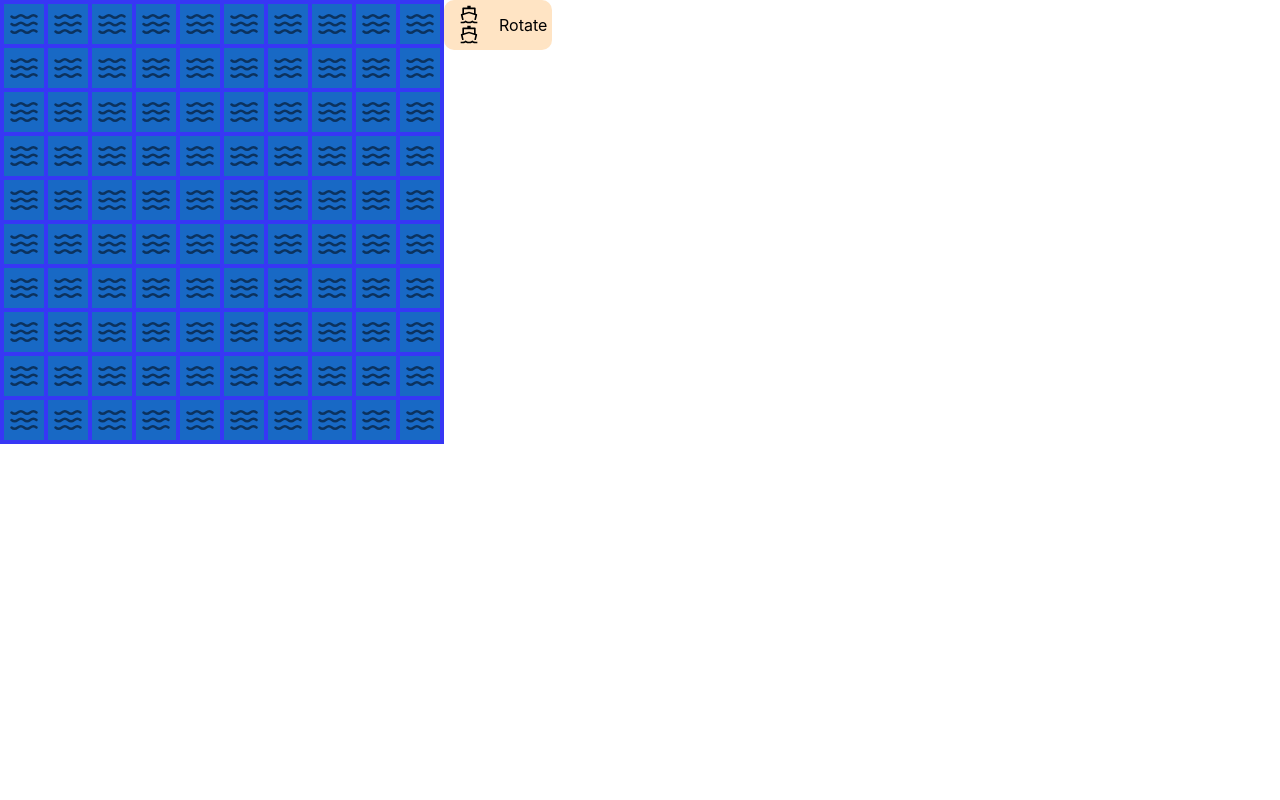
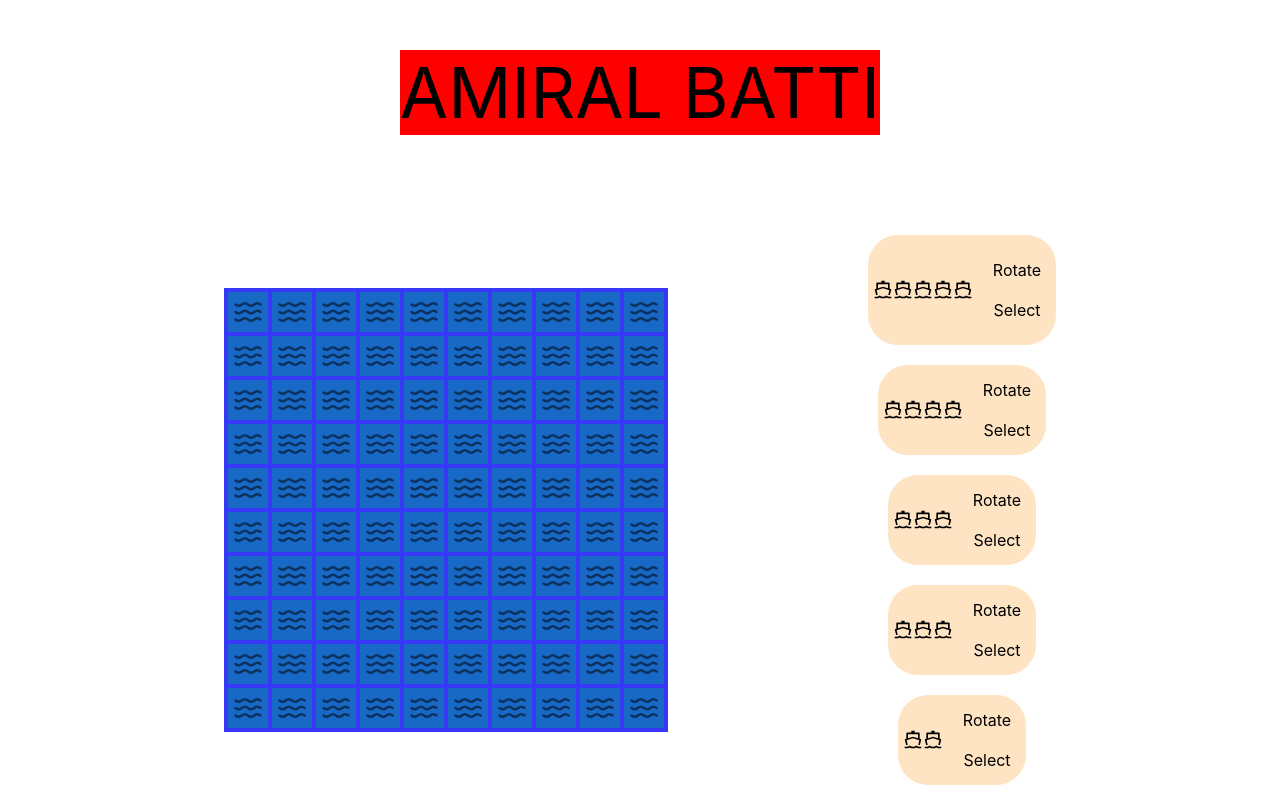
Before and after one commit to burakmey/amiral-batti, a React (Create React App) app: page / in a window 1280 px wide. Built offline with nearby package versions, Linux system fonts and the light colour scheme.

Commit message:
Board and SelectFleet testing.

```diff
--- a/src/components/Button/Button.css
+++ b/src/components/Button/Button.css
@@ -18,3 +18,8 @@
   font-size: 30px;
   border-radius: 40px;
 }
+.small-button {
+  padding: 10px 10px;
+  font-size: 16px;
+  border-radius: 20px;
+}
--- /dev/null
+++ b/src/components/SelectFleet/Fleets.js
@@ -0,0 +1,19 @@
+import React from "react";
+import SelectFleet from "./SelectFleet";
+import "./SelectFleet.css";
+import "../../styles.css";
+
+function Fleets() {
+  console.log("SelectFleet rendered!");
+  return (
+    <div className="fleets">
+      <SelectFleet shipCount={5} />
+      <SelectFleet shipCount={4} />
+      <SelectFleet shipCount={3} />
+      <SelectFleet shipCount={3} />
+      <SelectFleet shipCount={2} />
+    </div>
+  );
+}
+
+export default Fleets;
--- a/src/components/SelectFleet/SelectFleet.css
+++ b/src/components/SelectFleet/SelectFleet.css
@@ -7,18 +7,31 @@
   width: fit-content;
   gap: 10px;
   background-color: bisque;
-  border-radius: 10px;
+  border-radius: 30px;
   padding: 5px;
 }
 .fleet {
   display: flex;
-  flex-direction: column;
   font-size: var(--fleet-size);
   align-items: center;
-  /* height: 60px;
-  width: 60px; */
-}
-.rotate {
-  display: flex;
   align-self: center;
 }
+.fleet-horizantal {
+  flex-direction: row;
+}
+.fleet-vertical {
+  flex-direction: column;
+}
+.buttons {
+  display: flex;
+  flex-direction: column;
+  align-self: center;
+}
+.fleets {
+  display: flex;
+  flex-direction: column;
+  height: fit-content;
+  width: fit-content;
+  align-items: center;
+  gap: 20px;
+}
--- a/src/components/SelectFleet/SelectFleet.js
+++ b/src/components/SelectFleet/SelectFleet.js
@@ -1,30 +1,45 @@
-import React from "react";
+import React, { useRef, useState } from "react";
 import { RiShipLine } from "react-icons/ri";
 import "./SelectFleet.css";
 import "../../styles.css";
+import Button from "../Button/Button";
 
 const fleetSize = getComputedStyle(document.documentElement).getPropertyValue(
   "--fleet-size"
 );
-const x = 2;
 
 function SelectFleet(props) {
+  console.log("SelectFleet rendered!");
+  const [className, setClassName] = useState("fleet");
+  const isHorizontal = useRef(true);
+
+  const onClick = () => {
+    console.log("onClick");
+    isHorizontal.current = !isHorizontal.current;
+    setClassName(
+      `fleet ${isHorizontal.current ? "fleet-horizantal" : "fleet-vertical"}`
+    );
+  };
+
   return (
     <div className="select-fleet">
       <div
-        className="fleet"
+        className={className}
         style={{
-          height: x * parseInt(fleetSize, 10),
-          width: x * parseInt(fleetSize, 10),
+          height: props.shipCount * parseInt(fleetSize, 10),
+          width: props.shipCount * parseInt(fleetSize, 10),
         }}
       >
-        {Array(x)
+        {Array(props.shipCount)
           .fill()
-          .map(() => (
-            <RiShipLine />
+          .map((_, key) => (
+            <RiShipLine key={key} />
           ))}
       </div>
-      <div className="rotate">Rotate</div>
+      <div className="buttons">
+        <Button name={"Rotate"} className={"small-button"} onClick={onClick} />
+        <Button name={"Select"} className={"small-button"} onClick={onClick} />
+      </div>
     </div>
   );
 }
--- a/src/pages/Pages.css
+++ b/src/pages/Pages.css
@@ -1,4 +1,9 @@
-.place-ship-page {
-  display: flex;
-  flex-direction: row;
+.grid {
+  display: grid;
+  grid-template-columns: repeat(2, auto);
+  height: fit-content;
+  width: fit-content;
+  align-items: center;
+  margin: 0 auto;
+  gap: 200px;
 }
--- a/src/pages/PlaceShipPage.js
+++ b/src/pages/PlaceShipPage.js
@@ -2,7 +2,7 @@ import { useEffect } from "react";
 import Title from "../components/Title/Title";
 import Board from "../components/Board/Board";
 import "./Pages.css";
-import SelectFleet from "../components/SelectFleet/SelectFleet";
+import Fleets from "../components/SelectFleet/Fleets";
 
 function PlaceShipPage() {
   console.log("PlaceShipPage rendered!");
@@ -12,10 +12,10 @@ function PlaceShipPage() {
   }, []);
   return (
     <div>
-      {/* <Title /> */}
-      <div className="place-ship-page">
+      <Title />
+      <div className="grid">
         <Board />
-        <SelectFleet />
+        <Fleets />
       </div>
     </div>
   );
```
